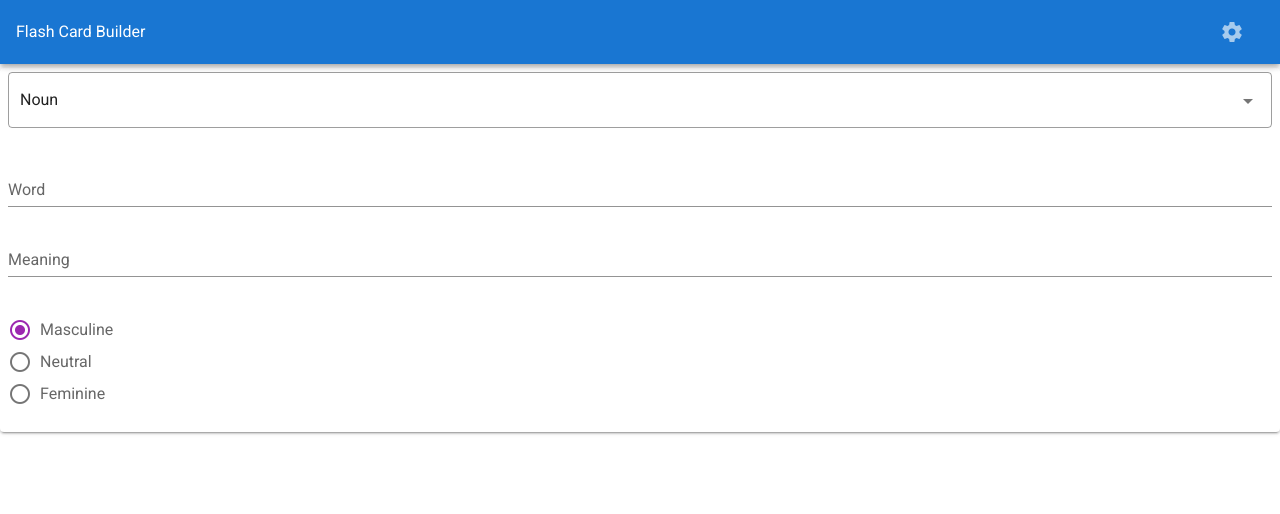
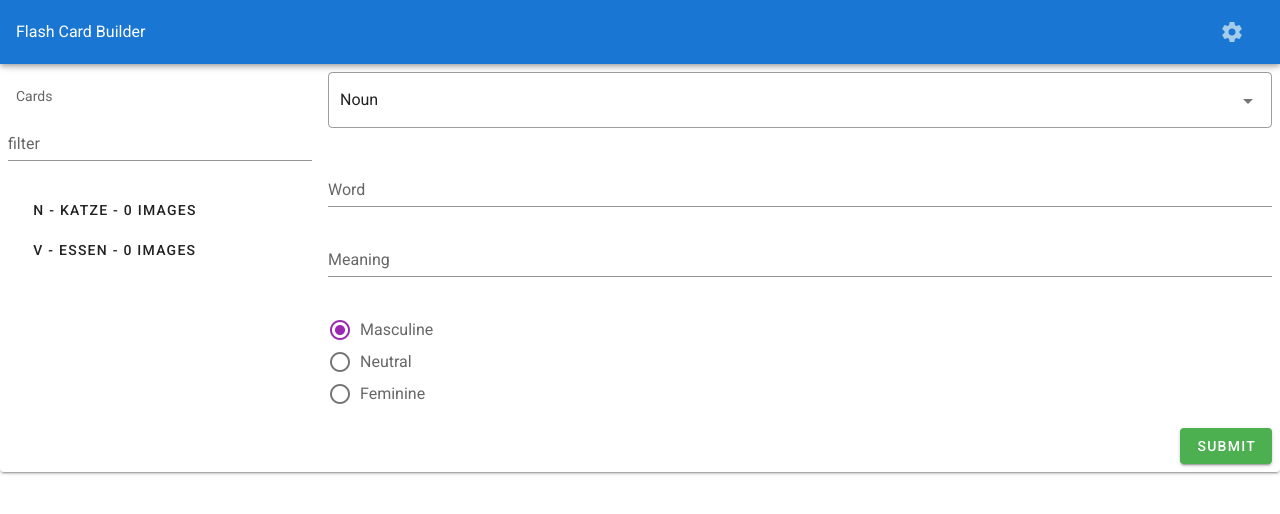
Before and after one commit to Nathanjp91/German-Flash-Card-Builder, a Vue app: page / in a window 1280 px wide. Shown: the top 514 px of the page. Built offline with nearby package versions, Linux system fonts and the light colour scheme.

Commit message:
listview basics

```diff
--- a/src/components/ImageSelector.vue
+++ b/src/components/ImageSelector.vue
@@ -20,6 +20,9 @@
         max-height="200"
         max-width="200"
       >
+      <div v-if="selected.includes(image.id)">
+        <v-icon class='primary--text text-h3'>mdi-check-circle-outline</v-icon>
+      </div>
       </v-img>
 
     </v-card>
@@ -37,7 +40,6 @@ export default {
   }),
   methods: {
     getColour: function(id) {
-      if (this.focused === id && this.selected.includes(id)) { return 'purple' }
       if (this.focused === id) { return 'orange' }
       if (this.selected.includes(id)) {return 'primary'}
       else return "white"
@@ -57,15 +59,6 @@ export default {
 </script>
 
 <style>
-.selectedClass {
-  border: 4px solid cornflowerblue;
-  box-sizing: border-box;
-  width: 100%;
-  height: 100%;
-}
-.notSelectedClass {
-  width: 100;
-}
 .v-card {
   background-color: crimson;
   color: crimson;
--- /dev/null
+++ b/src/components/ListView.vue
@@ -0,0 +1,43 @@
+<template>
+  <v-list flat>
+    <v-subheader>Cards</v-subheader>
+    <v-text-field
+      label="filter"
+      class='ma-1 pa-1'
+      v-model="filter"
+    ></v-text-field>
+    <v-list-item dense v-for="(card, index) in summaries" :key="index"
+    @mouseenter="highlight = index"
+        @mouseout="highlight = -1"
+        >
+        <v-btn text>{{ card }}</v-btn>
+    </v-list-item>
+  </v-list>
+</template>
+
+<script>
+import { mapState } from "vuex";
+export default {
+  data: () => ({
+    filter: '',
+    highlight: -1,
+  }),
+  computed: {
+    ...mapState({
+      cards: (state) => state.cards,
+    }),
+    summaries: function () {
+      return this.filtered.map((card) => {
+        return `${card.type[0]} - ${card.content.word} - ${card.content.images.length} images`;
+      });
+    },
+    filtered: function() {
+      if (this.filter === '') { return this.cards}
+      return this.cards.filter((card) => card.content.word.toLowerCase().includes(this.filter))
+    }
+  },
+};
+</script>
+
+<style>
+</style>
--- a/src/store/index.js
+++ b/src/store/index.js
@@ -10,7 +10,24 @@ export default new Vuex.Store({
       unsplashApiSecret: "",
       oxfordAppID: "",
       oxforedAppKey: ""
-    }
+    },
+    cards: [
+      {
+        type: 'noun',
+        content: {
+          word: 'Katze',
+          gender: 'Feminine',
+          images: [],
+        }
+      },
+      {
+        type: 'verb',
+        content: {
+          word: 'Essen',
+          images: []
+        }
+      }
+    ]
   },
   mutations: {
     setCredentials(state, payload) {
--- a/src/views/Home.vue
+++ b/src/views/Home.vue
@@ -1,5 +1,12 @@
 <template>
   <v-card>
+    <v-container grid-list-xs fluid class='ma-0 pa-0'>
+      <v-row no-gutters dense>
+        <v-col cols='3'>
+          <list-view />
+        </v-col>
+        <v-col>
+          <v-expand-transition>
             <div class="ma-1 pa-1">
               <v-select
                 v-model="type"
@@ -17,7 +24,15 @@
               <adjective v-bind:baseWord="baseWord" v-else-if="type === 'Adjective'" />
               <v-progress-circular v-if="makingRequest" indeterminate color="primary" :size="70" :width="7"></v-progress-circular>
               <image-selector v-if="unsplash.length > 0 && !makingRequest" v-bind:unsplash="unsplash"/>
+              <div class='text-right'>
+                <v-btn color="success">Submit</v-btn>
               </div>
+            </div>
+          </v-expand-transition>
+        </v-col>
+
+      </v-row>
+    </v-container>
   </v-card>
 </template>
 
@@ -27,12 +42,14 @@ import Verb from "../components/Verb.vue";
 import Adverb from "../components/Adverb.vue";
 import Adjective from "../components/Adjective.vue";
 import ImageSelector from "../components/ImageSelector.vue"
+import ListView from "../components/ListView.vue";
 import Axios from "axios";
 import { mapState } from "vuex";
 
 export default {
   name: "Home",
   data: () => ({
+    expanded: false,
     type: "Noun",
     items: ["Noun", "Verb", "Adverb", "Adjective"],
     baseWord: "",
@@ -46,6 +63,7 @@ export default {
     Adverb,
     Adjective,
     ImageSelector,
+    ListView,
   },
   computed: {
     ...mapState({
```
Lines whose indentation alone changed are shown as unchanged.
